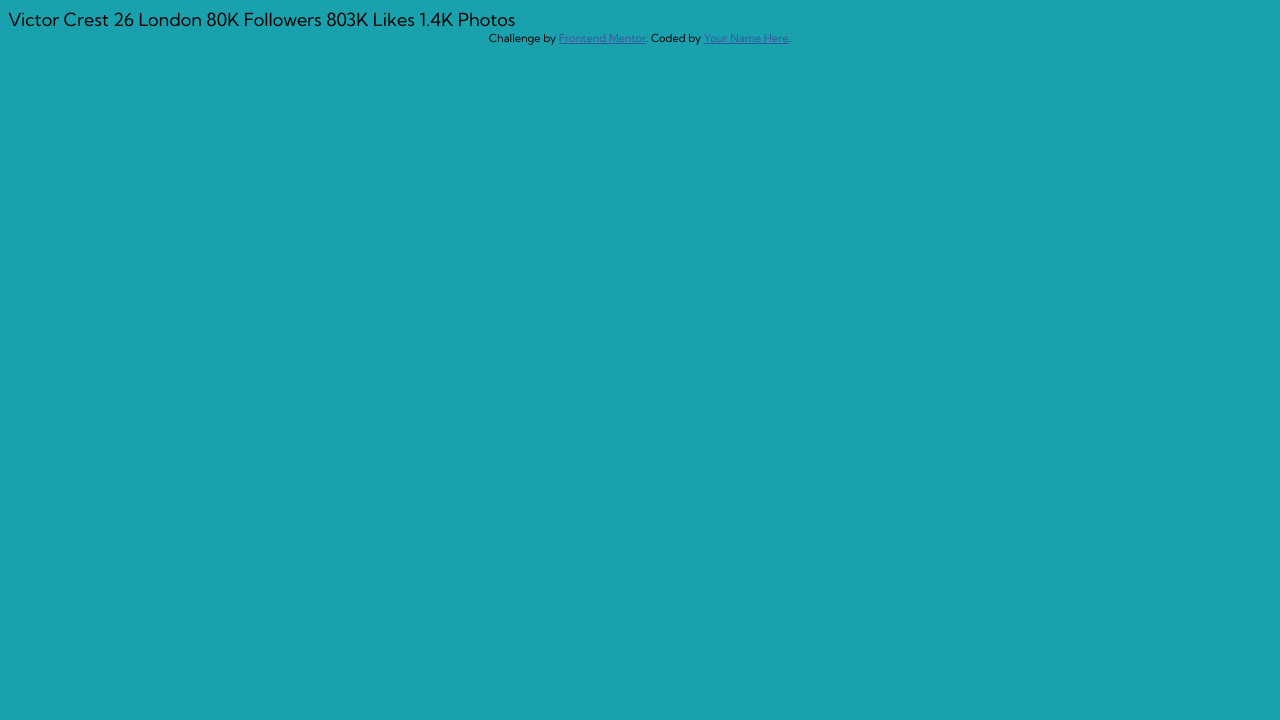
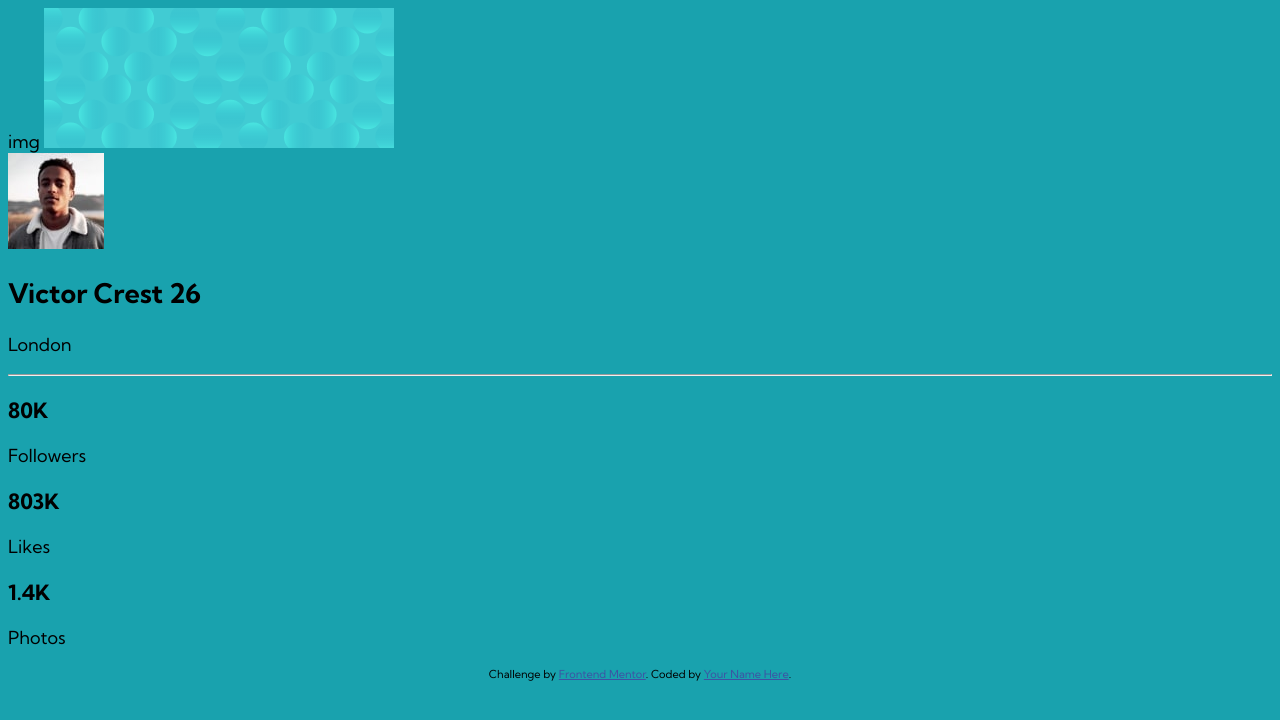
Before and after one commit to thelastmedici/profile-card-component, a plain HTML site: page index.html in a window 1280 px wide. Drawn offline with Linux system fonts and the light colour scheme.

Commit message:
updated markup

```diff
--- a/index.html
+++ b/index.html
@@ -14,9 +14,11 @@
       background-color:hsl(185, 75%, 39%);
       font-family: 'Kumbh Sans', sans-serif;
       font-size: 18px;
+    }
 
+   #container{
 
-    }
+   }
     .attribution { font-size: 11px; text-align: center; }
     .attribution a { color: hsl(228, 45%, 44%); }
   </style>
@@ -25,16 +27,34 @@
   <link href="https://fonts.googleapis.com/css2?family=Kumbh+Sans:wght@400;700&display=swap" rel="stylesheet">
 </head>
 <body>
-  <div class="container">
-      Victor Crest
-      26
-      London
-      80K
-      Followers
-      803K
-      Likes
-      1.4K
-      Photos
+  <div id="container">
+    <div class="stat-card">
+      img
+      <img src="./images/bg-pattern-card.svg" alt="card-pattern">
+      <div class="profile">
+        <img src="./images/image-victor.jpg" alt="image-victor">
+
+          <h2>Victor Crest <span>26</span></h2>
+
+          <p>London</p>
+          <hr>
+          <div class="stat">
+              <div class="stat-1">
+                <h3>80K</h3>
+                <p>Followers</p>
+              </div>
+              <div class="stat-2">
+                <h3>803K</h3>
+                <p>Likes</p>
+              </div>
+              <div class="stat-3">
+                <h3>1.4K</h3>
+                <p>Photos</p>
+              </div>
+          </div>
+
+      </div>
+    </div>
   </div>
   <div class="attribution">
     Challenge by <a href="https://www.frontendmentor.io?ref=challenge" target="_blank">Frontend Mentor</a>.
```
